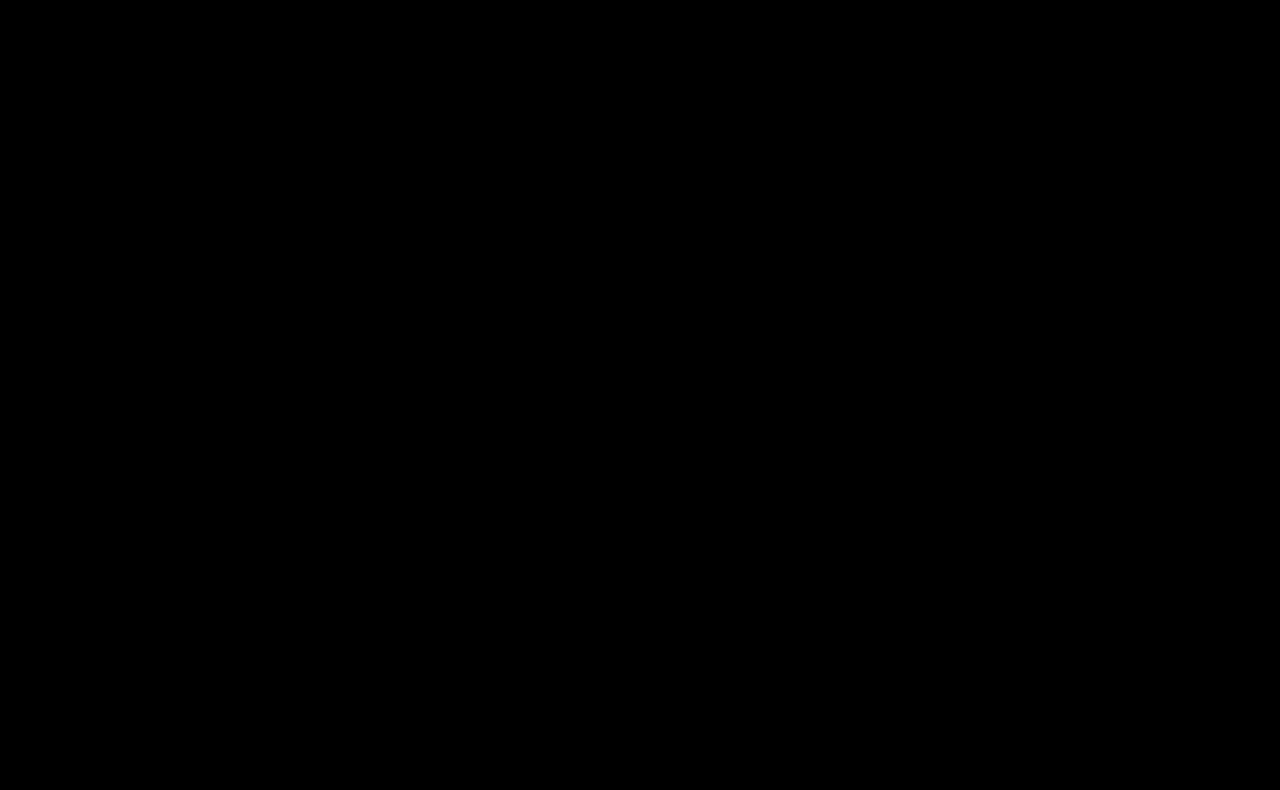
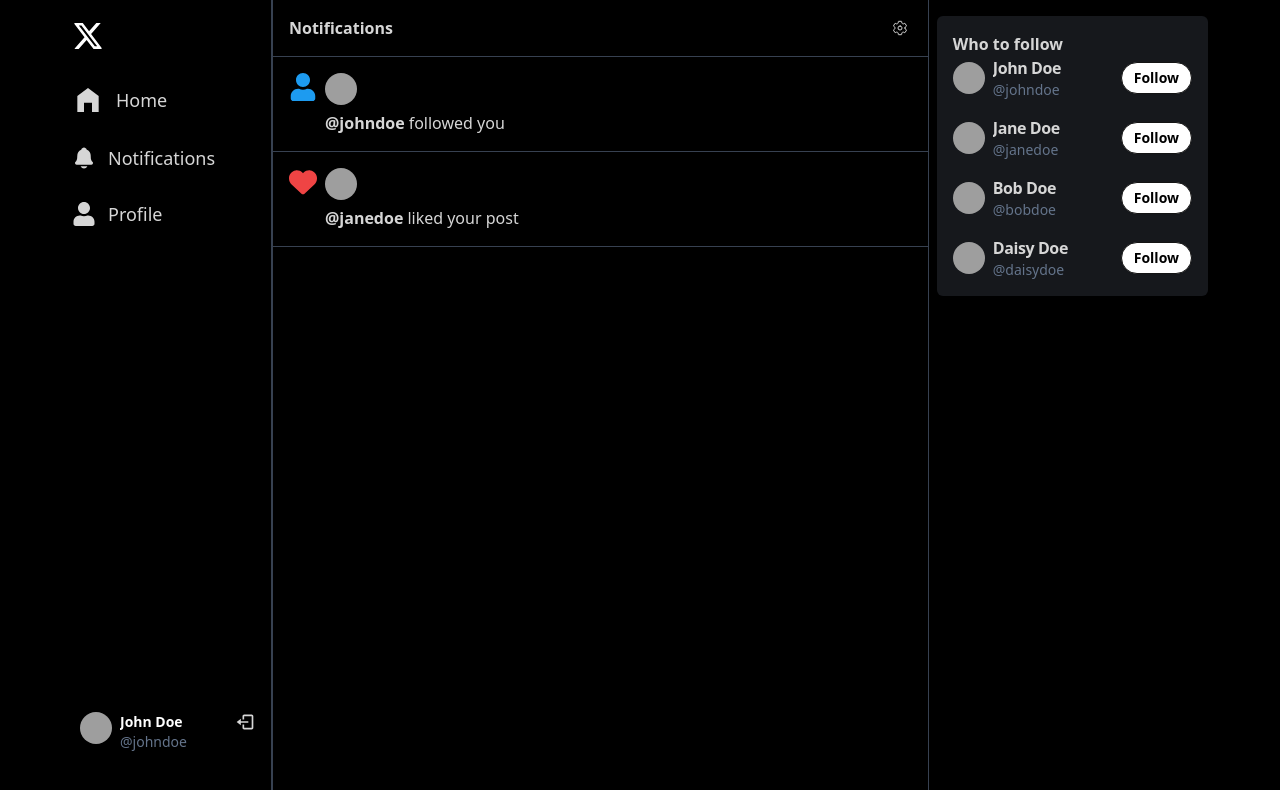
Before and after one commit to NaseemKhan005/tweet-me, a React (Vite) app in the folder client/: page /notifications in a window 1280 px wide. Before the commit this address had no page. Shown: the top 790 px of the page. Built offline with nearby package versions, Linux system fonts and the light colour scheme; grey boxes are pictures that could not be loaded.

Commit message:
feat: Add notification page and related components

```diff
--- a/client/src/App.jsx
+++ b/client/src/App.jsx
@@ -5,6 +5,7 @@
 import RegisterPage from "./pages/auth/RegisterPage";
 import RootLayout from "./layouts/RootLayout";
 import AuthLayout from "./layouts/AuthLayout";
+import NotificationPage from "./pages/notification/NotificationPage";
 
 const App = () => {
   return (
@@ -12,6 +13,7 @@
       <Routes>
         <Route path="/" element={<RootLayout />}>
           <Route index element={<HomePage />} />
+          <Route path="notifications" element={<NotificationPage />} />
         </Route>
 
         <Route path="/auth" element={<AuthLayout />}>
--- /dev/null
+++ b/client/src/components/common/LoadingSpinner.jsx
@@ -0,0 +1,6 @@
+const LoadingSpinner = ({ size = "md" }) => {
+  const sizeClass = `loading-${size}`;
+
+  return <span className={`loading loading-spinner ${sizeClass}`} />;
+};
+export default LoadingSpinner;
--- /dev/null
+++ b/client/src/pages/notification/NotificationPage.jsx
@@ -0,0 +1,98 @@
+import { Link } from "react-router-dom";
+import LoadingSpinner from "../../components/common/LoadingSpinner";
+
+import { IoSettingsOutline } from "react-icons/io5";
+import { FaUser } from "react-icons/fa";
+import { FaHeart } from "react-icons/fa6";
+
+const NotificationPage = () => {
+  const isLoading = false;
+  const notifications = [
+    {
+      _id: "1",
+      from: {
+        _id: "1",
+        username: "johndoe",
+        profileImg: "/avatars/boy2.png",
+      },
+      type: "follow",
+    },
+    {
+      _id: "2",
+      from: {
+        _id: "2",
+        username: "janedoe",
+        profileImg: "/avatars/girl1.png",
+      },
+      type: "like",
+    },
+  ];
+
+  const deleteNotifications = () => {
+    alert("All notifications deleted");
+  };
+
+  return (
+    <>
+      <div className="flex-[4_4_0] border-l border-r border-gray-700 min-h-screen">
+        <div className="flex justify-between items-center p-4 border-b border-gray-700">
+          <p className="font-bold">Notifications</p>
+          <div className="dropdown ">
+            <div tabIndex={0} role="button" className="m-1">
+              <IoSettingsOutline className="w-4" />
+            </div>
+            <ul
+              tabIndex={0}
+              className="dropdown-content z-[1] menu p-2 shadow bg-base-100 rounded-box w-52"
+            >
+              <li>
+                <a onClick={deleteNotifications}>Delete all notifications</a>
+              </li>
+            </ul>
+          </div>
+        </div>
+        {isLoading && (
+          <div className="flex justify-center h-full items-center">
+            <LoadingSpinner size="lg" />
+          </div>
+        )}
+        {notifications?.length === 0 && (
+          <div className="text-center p-4 font-bold">No notifications 🤔</div>
+        )}
+        {notifications?.map((notification) => (
+          <div className="border-b border-gray-700" key={notification._id}>
+            <div className="flex gap-2 p-4">
+              {notification.type === "follow" && (
+                <FaUser className="w-7 h-7 text-primary" />
+              )}
+              {notification.type === "like" && (
+                <FaHeart className="w-7 h-7 text-red-500" />
+              )}
+              <Link to={`/profile/${notification.from.username}`}>
+                <div className="avatar">
+                  <div className="w-8 rounded-full">
+                    <img
+                      src={
+                        notification.from.profileImg ||
+                        "/avatar-placeholder.png"
+                      }
+                    />
+                  </div>
+                </div>
+                <div className="flex gap-1">
+                  <span className="font-bold">
+                    @{notification.from.username}
+                  </span>{" "}
+                  {notification.type === "follow"
+                    ? "followed you"
+                    : "liked your post"}
+                </div>
+              </Link>
+            </div>
+          </div>
+        ))}
+      </div>
+    </>
+  );
+};
+export default NotificationPage;
```
